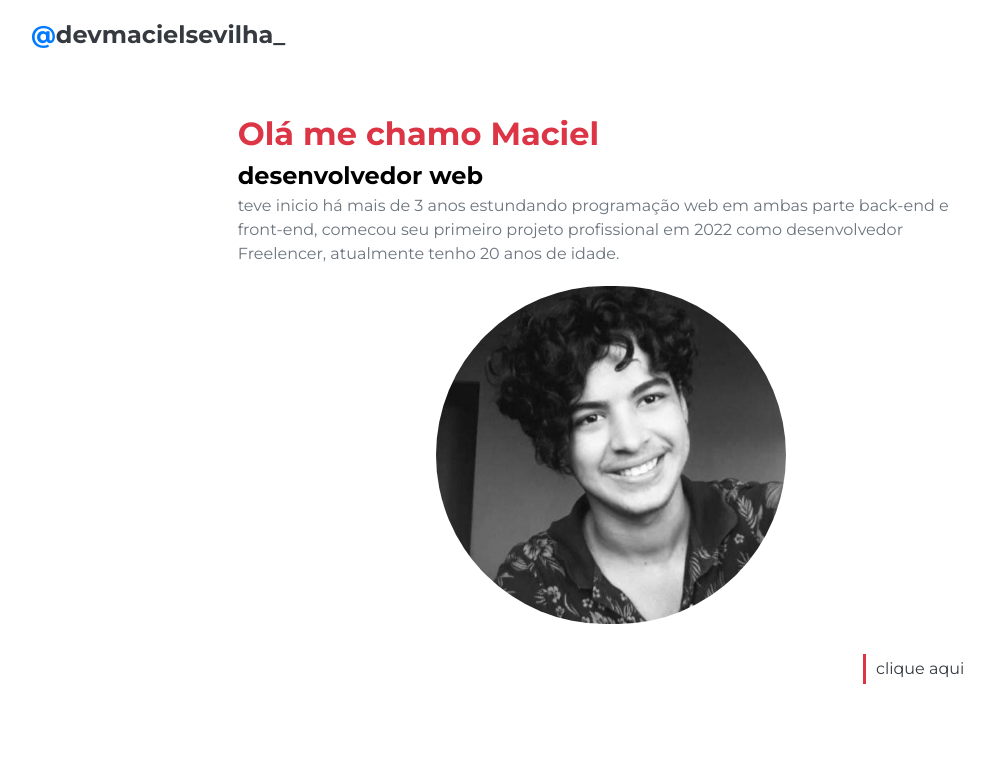
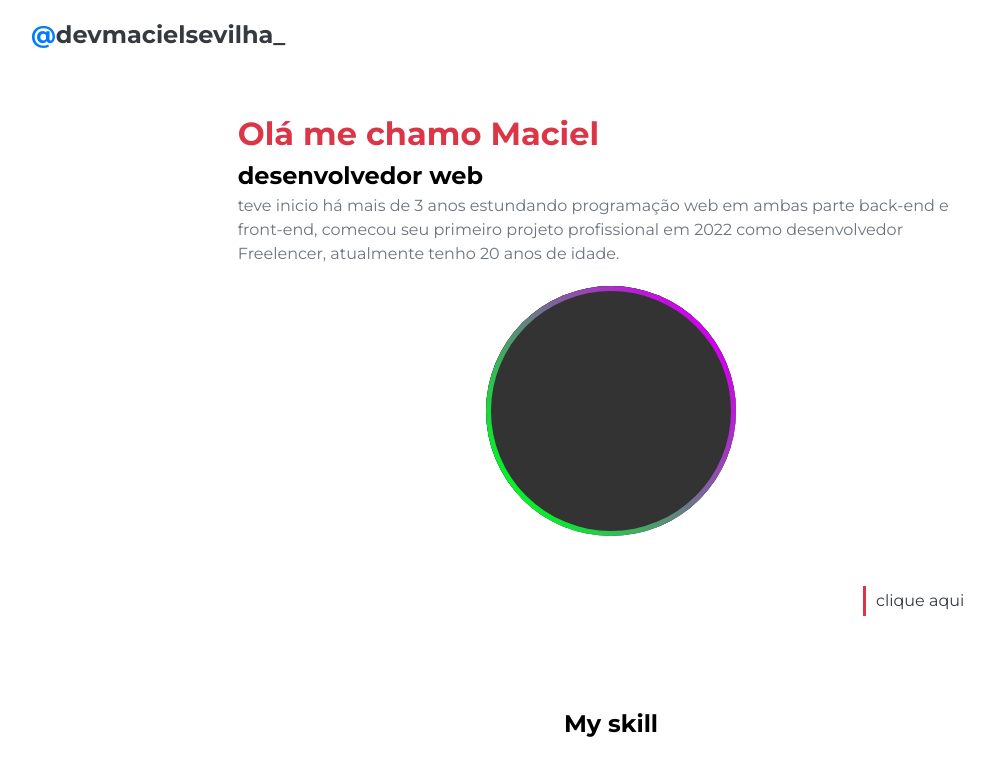
Before and after one commit to macielsevilha/portfolio, a Next.js app: page / in a window 1280 px wide. Shown: the top 760 px of the page, without its empty margins (29-1023 px from the left). Built offline with nearby package versions, Linux system fonts and the light colour scheme.

Commit message:
teste de rotator perfil

```diff
--- a/src/app/page.jsx
+++ b/src/app/page.jsx
@@ -7,10 +7,13 @@ import styles from './page.module.scss'
 import { Button } from './components/_ui/Buttons'
 import {BsFillMortarboardFill, BsBriefcaseFill, BsFillEnvelopeAtFill, BsFillCupHotFill} from 'react-icons/bs'
 import { H1, H2, H3, H4, P1 } from './components/_ui/Titles';
+import { useEffect, useRef } from 'react';
 
 const inter = Inter({ subsets: ['latin'] })
 
+
 export default function Home() {
+
   return (
     <main className={styles.main}>
        <div className='xl:w-7/12 lg:w-8/12 md:w-10/12 w-11/12'>
@@ -19,7 +22,11 @@ export default function Home() {
           <H2 name="desenvolvedor web" />
           <p className='portfolio-title--bs'>teve inicio há mais de 3 anos estundando programação web em ambas parte back-end e front-end, comecou seu primeiro projeto profissional em 2022 como desenvolvedor Freelencer, atualmente tenho 20 anos de idade.</p>
           <div className='flex justify-center'>
-            <Image className='rounded-full mt-5 md:w-[350px] xs:w-[300px]' src="/minha.png" alt="" width={250} height={250} />
+           <div className="portfolio-box--rotator">
+              <div className="portfolio-box--content">
+                <img src="minha.png" alt="" />
+              </div>
+           </div>
           </div>
           <div className='md:flex items-end justify-end text-center mt-5'>
               <Button name="clique aqui"/>
--- a/src/app/sass/pages/_home.scss
+++ b/src/app/sass/pages/_home.scss
@@ -45,3 +45,40 @@
         }
     }
 }
+
+.portfolio-box--rotator {
+    background-color: #333;
+    width: 250px;
+    height: 250px;
+    border-radius: 50%;
+    margin: 20px;
+    position: relative;
+    overflow: hidden;
+    ::before{
+        content: '';
+        width: 100%;
+        height: 100%;
+        background: #7f00ff;
+        background: -webkit-linear-gradient(to right, #7f00ff, #e100ff);
+        background: linear-gradient(to top, #05f228, #d200ee);
+        position: absolute;
+        animation: rotator 5s linear infinite;
+
+    }
+    ::after {
+        content: '';
+        inset: 5px;
+        background-color: #333;
+        position: absolute;
+        border-radius: 50%;
+    }
+}
+
+
+
+
+@keyframes rotator {
+    100% {
+        transform: rotate(360deg);
+    }
+}
```
Also changed, not shown: src/app/sass/pages/minha.png (added).
